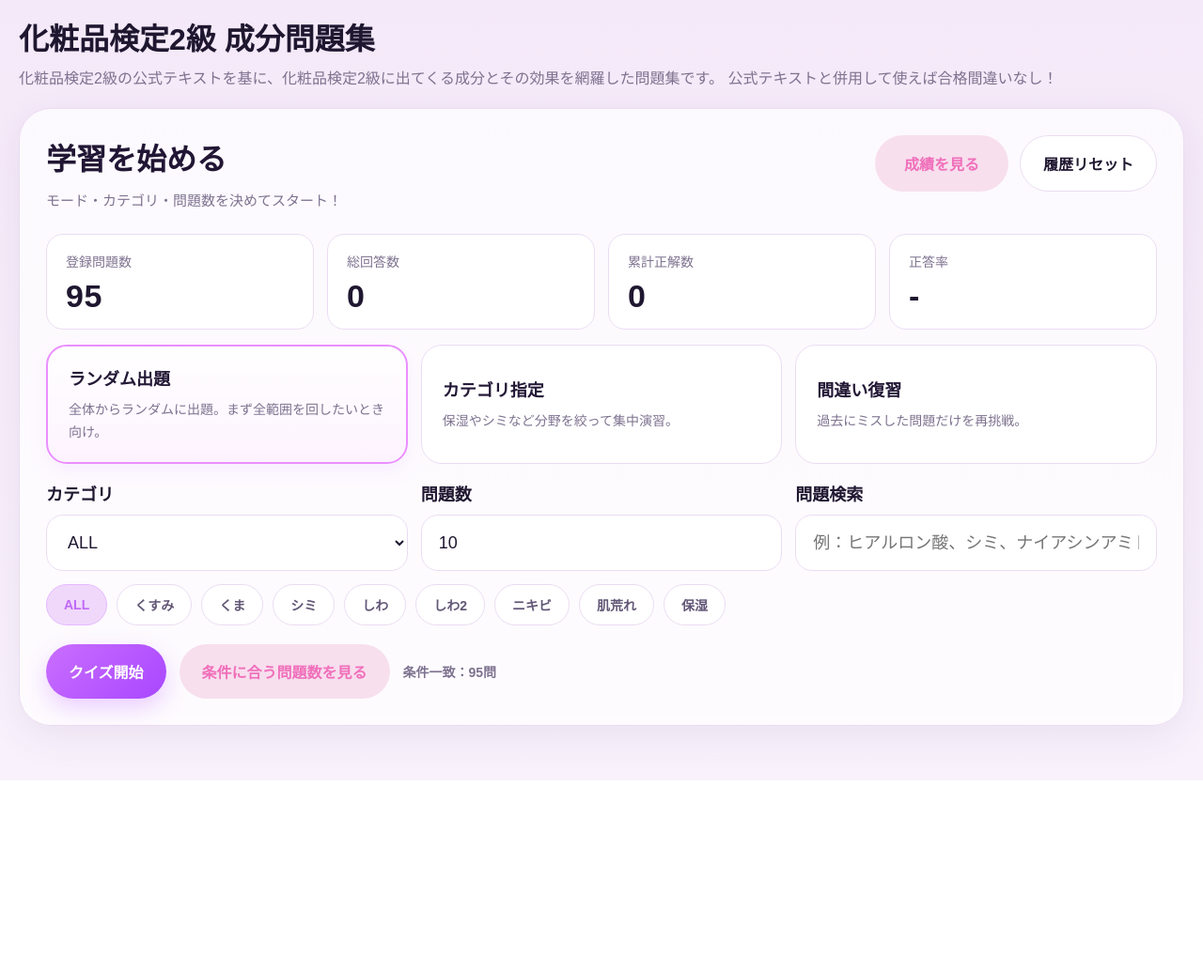
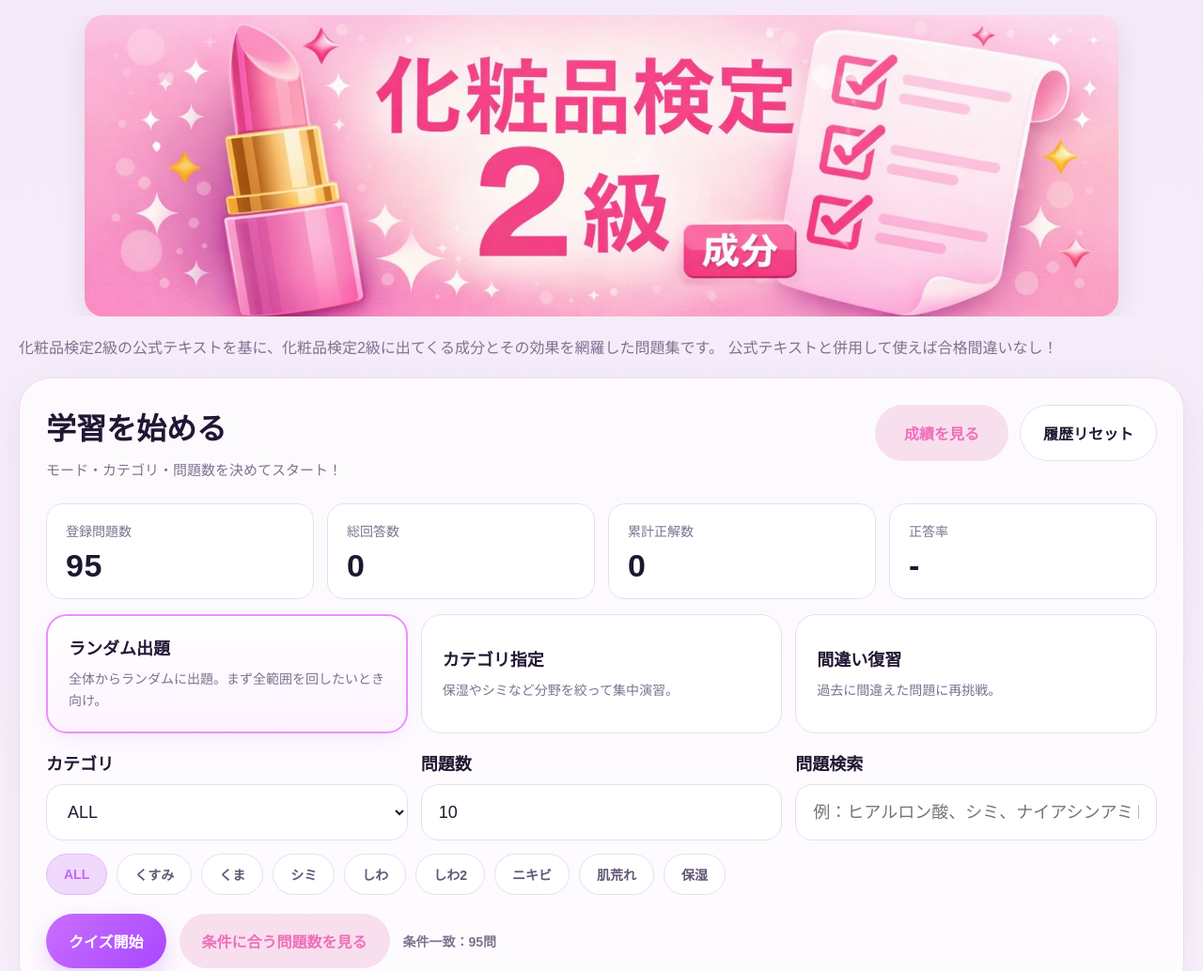
Before and after one commit to emika0811/kesyouhinnkentei2kyuu, a plain HTML site: page index.html in a window 1280 px wide. Shown: the top 1034 px of the page at 94% size. Before the commit the page ends 831 px from the top, so only its background shows below. Drawn offline with Linux system fonts and the light colour scheme.

Commit message:
ヘッダー画像追加

```diff
--- a/index.html
+++ b/index.html
@@ -465,12 +465,40 @@
         font-size: 16px;
       }
     }
+    .hero-banner {
+  width: 100%;
+  display: flex;
+  justify-content: center;
+  margin: 0 0 20px;
+  overflow: hidden;
+}
+
+.hero-banner-img {
+  width: 100%;
+  max-width: 1100px;
+  height: auto;
+  display: block;
+  border-radius: 20px;
+  box-shadow: 0 10px 30px rgba(0, 0, 0, 0.08);
+}
+
+@media (max-width: 760px) {
+  .hero-banner {
+    margin-bottom: 16px;
+  }
+
+  .hero-banner-img {
+    border-radius: 16px;
+  }
+}
   </style>
 </head>
 <body>
   <div class="container">
     <div class="header">
-      <h1>化粧品検定2級 成分問題集</h1>
+      <section class="hero-banner">
+  <img src="header.jpg" alt="化粧品検定2級 成分問題集 ヘッダー" class="hero-banner-img">
+</section>
       <p>
         化粧品検定2級の公式テキストを基に、化粧品検定2級に出てくる成分とその効果を網羅した問題集です。
         公式テキストと併用して使えば合格間違いなし！
@@ -503,7 +531,7 @@
         </div>
         <div class="mode-card" data-mode="wrong_only">
           <div class="mode-title">間違い復習</div>
-          <div class="mode-desc">過去にミスした問題だけを再挑戦。</div>
+          <div class="mode-desc">過去に間違えた問題に再挑戦。</div>
         </div>
       </div>
 
```
